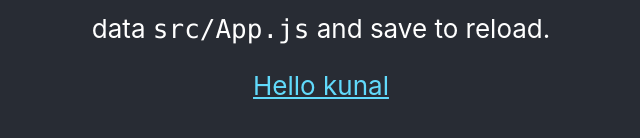
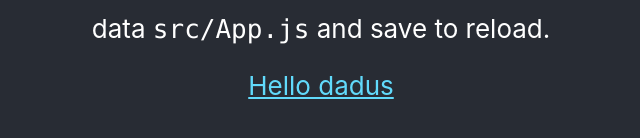
Before and after one commit to kunal8322/cicdtest, a React (Create React App) app: page / in a window 1280 px wide. Shown: the part 516-654 px from the top of the page, without its empty margins (319-959 px from the left). Built offline with nearby package versions, Linux system fonts and the light colour scheme.

Commit message:
hello dadu

```diff
--- a/src/App.js
+++ b/src/App.js
@@ -19,7 +19,7 @@ function App() {
           target="_blank"
           rel="noopener noreferrer"
         >
-          Hello kunal
+          Hello dadus
         </a>
       </header>
     </div>
```
